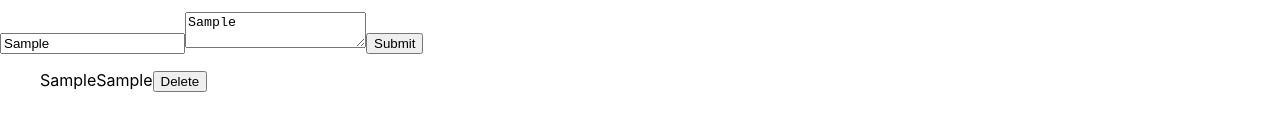
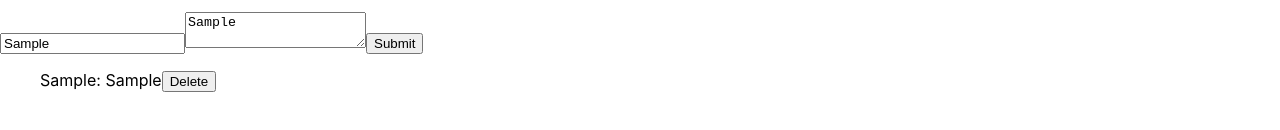
Before and after one commit to Tpichardo/Mini-Tube, a React (Create React App) app: page /videos/1 in a window 1280 px wide. Both pictures are taken after typing "Sample", "Sample" into the empty fields and a click on the button "Submit". Shown: the part 194-324 px from the top of the page. Built offline with nearby package versions, Linux system fonts and the light colour scheme.

Commit message:
Edits variables

```diff
--- a/src/Components/Comment.js
+++ b/src/Components/Comment.js
@@ -2,12 +2,11 @@ import React from "react";
 
 class Comment extends React.Component {
   render() {
-    const { comment, remove } = this.props;
+    const { comment, handleDelete } = this.props;
     return (
       <li className="comment">
-        {comment.userName}
-        {comment.text}
-        <button onClick={() => remove(comment.id)}>Delete</button>
+        {comment.userName}: {comment.text}
+        <button onClick={() => handleDelete(comment.id)}>Delete</button>
       </li>
     );
   }
--- a/src/Components/CommentForm.js
+++ b/src/Components/CommentForm.js
@@ -3,17 +3,17 @@ import "./Form.css";
 
 class CommentForm extends React.Component {
   render() {
-    const { handleuserNameChange, handleCommentChange, handleSubmit } = this.props
+    const { handleUserName, handleComment, handleSubmit } = this.props
     return (
       <div>
         <h1>Comments:</h1>
         <form onSubmit={handleSubmit}>
           <input
-            onChange={handleuserNameChange}
+            onChange={handleUserName}
             placeholder="Name"
           />
           <textarea
-            onChange={handleCommentChange}
+            onChange={handleComment}
             placeholder="Add a comment"
           />
           <button>Submit</button>
--- a/src/Components/Comments.js
+++ b/src/Components/Comments.js
@@ -10,13 +10,13 @@ class Comments extends React.Component {
         comments: []
     }
 
-    handleCommentChange = (e) => {
+    handleComment = (e) => {
         this.setState({
             comment: e.target.value
         })
     }
 
-    handleuserNameChange = (e) => {
+    handleUserName = (e) => {
         this.setState({
             userName: e.target.value
         })
@@ -47,11 +47,11 @@ class Comments extends React.Component {
     render() {
         const { comments } = this.state
         const commentList = comments.map(comment => {
-            return <Comment comment={comment} remove={this.remove} key={comment.key} />
+            return <Comment comment={comment} handleDelete={this.handleDelete} key={comment.key} />
         })
         return (
             <div>
-                <CommentForm handleSubmit={this.handleSubmit} handleCommentChange={this.handleCommentChange} handleuserNameChange={this.handleuserNameChange} />
+                <CommentForm handleSubmit={this.handleSubmit} handleComment={this.handleComment} handleUserName={this.handleUserName} />
                 <ul>
                     {commentList}
                 </ul>
```
